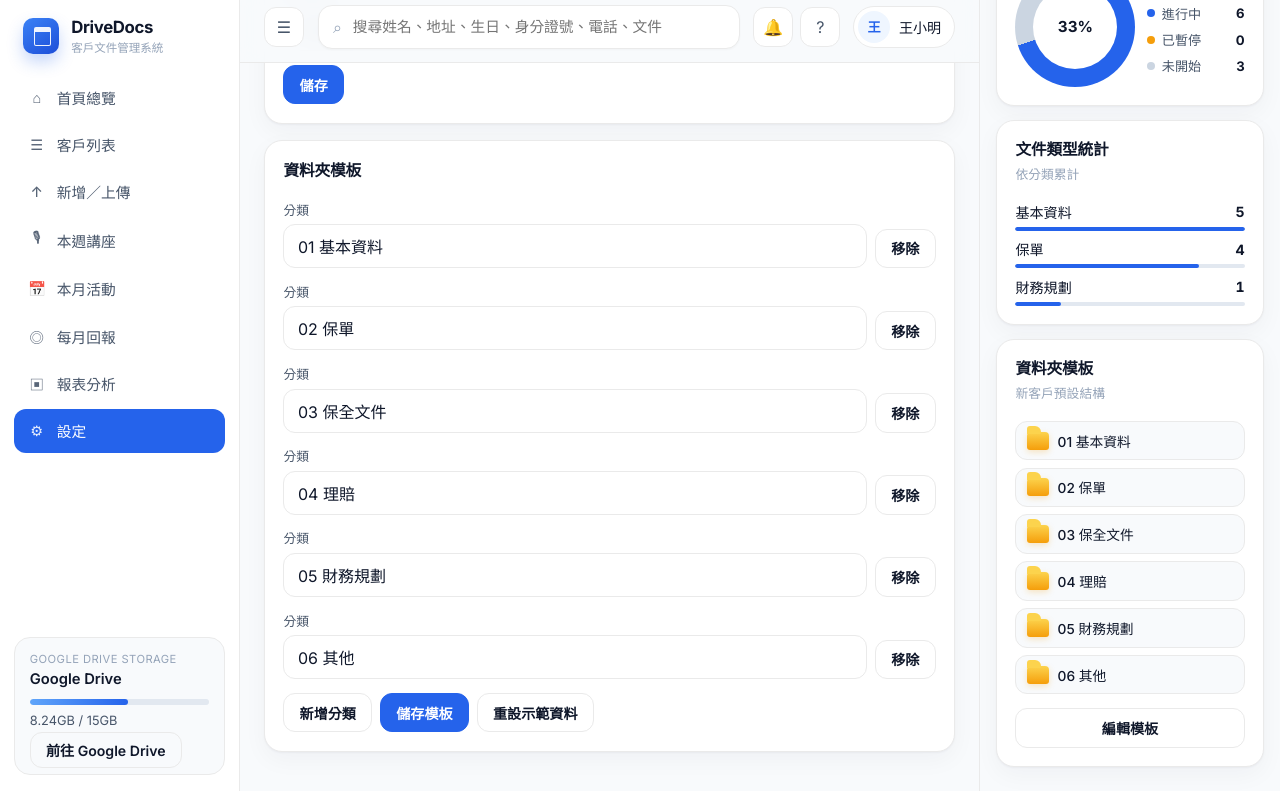
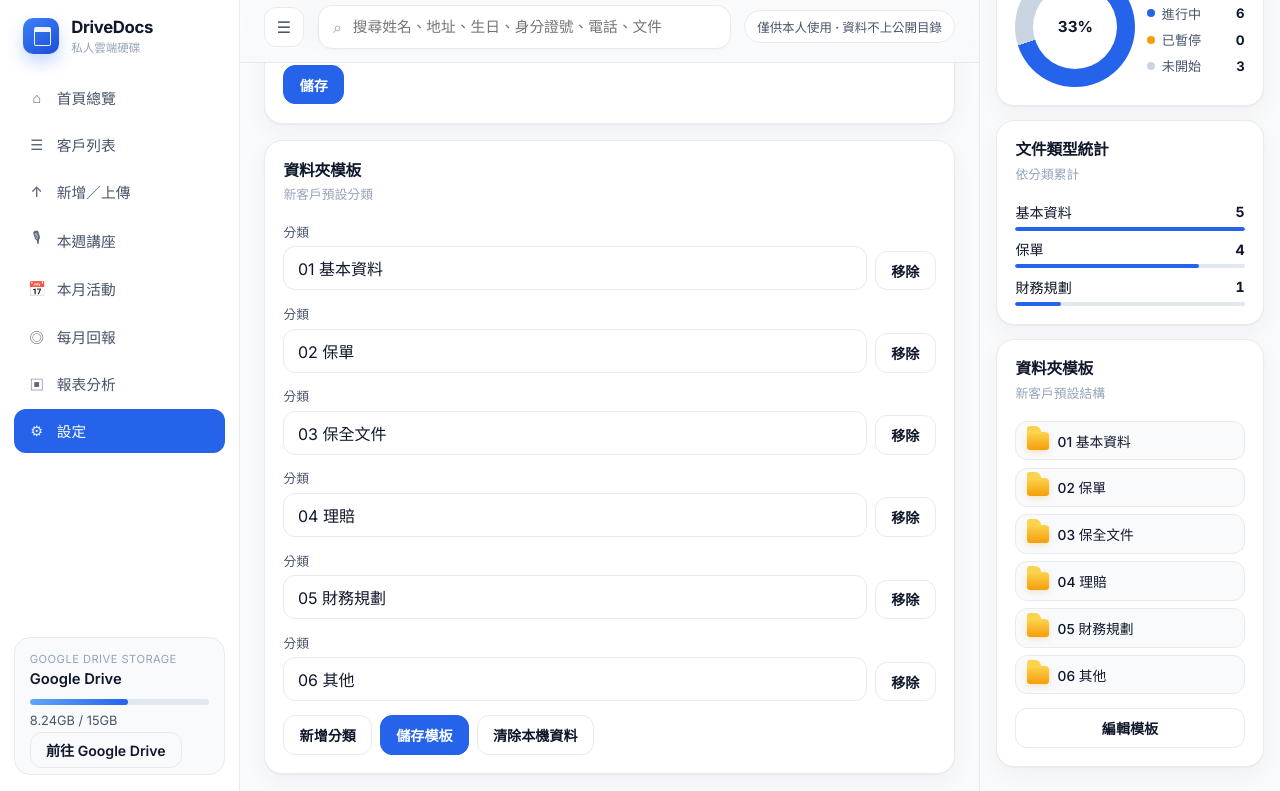
Before and after one commit to sandytai417/drivedocs, a website: page index.html in a window 1280 px wide. Both pictures are taken after a click on the button "編輯模板". Shown: the part 345-1136 px from the top of the page. Drawn offline with Linux system fonts and the light colour scheme.

Commit message:
feat: position DriveDocs as private single-user drive
Remove personal greeting/avatar/admin profile chrome; keep settings to
folder templates only and clarify privacy-first single-owner use.

```diff
--- a/css/styles.css
+++ b/css/styles.css
@@ -236,6 +236,17 @@ a { color: var(--primary); text-decoration: none; }
   font-size: 0.82rem;
 }
 .user__name { font-size: 0.88rem; font-weight: 500; padding-right: 0.25rem; }
+
+.privacy-chip {
+  font-size: 0.78rem;
+  font-weight: 550;
+  color: var(--ink-soft);
+  background: var(--card);
+  border: 1px solid var(--line);
+  border-radius: 999px;
+  padding: 0.4rem 0.75rem;
+  white-space: nowrap;
+}
 
 .demo-banner {
   margin: 0.85rem 1.5rem 0;
--- a/index.html
+++ b/index.html
@@ -18,7 +18,7 @@
         <div class="logo" aria-hidden="true"></div>
         <div>
           <div class="sidebar__name">DriveDocs</div>
-          <div class="sidebar__tag">客戶文件管理系統</div>
+          <div class="sidebar__tag">私人雲端硬碟</div>
         </div>
       </div>
 
@@ -69,16 +69,11 @@
           <input type="search" id="global-search" placeholder="搜尋姓名、地址、生日、身分證號、電話、文件" autocomplete="off">
         </div>
         <div class="topbar__right">
-          <button type="button" class="icon-btn" title="通知" aria-label="通知">🔔</button>
-          <button type="button" class="icon-btn" title="說明" aria-label="說明">?</button>
-          <div class="user">
-            <span class="avatar">王</span>
-            <span class="user__name">王小明</span>
-          </div>
+          <span class="privacy-chip">僅供本人使用 · 資料不上公開目錄</span>
         </div>
       </header>
 
-      <div class="demo-banner">GitHub Pages Demo · 資料存在本機 · 正式版接 Google Drive 見 <code>apps-script/</code></div>
+      <div class="demo-banner">私人單人版 Demo · 本機瀏覽器資料 · 不需填寫個人簡介／帳號介紹</div>
       <main class="main" id="content"></main>
     </div>
 
--- a/js/app.js
+++ b/js/app.js
@@ -51,6 +51,10 @@
     if (h < 12) return '早安';
     if (h < 18) return '午安';
     return '晚安';
+  }
+
+  function privacyBlurb() {
+    return '專為一人使用的私人雲端硬碟介面，不需設定個人資料介紹。';
   }
 
   function animateBars(root) {
@@ -170,8 +174,8 @@
 
     content.innerHTML =
       '<section class="greeting">' +
-        '<h1>' + greetingText() + '，王小明！</h1>' +
-        '<p>以下是您今天的工作總覽</p>' +
+        '<h1>' + greetingText() + '</h1>' +
+        '<p>' + privacyBlurb() + '</p>' +
       '</section>' +
 
       '<div class="overview">' +
@@ -945,23 +949,23 @@
   function renderSettings(content) {
     var s = DriveDocsStore.getSettings();
     content.innerHTML =
-      '<section class="greeting"><h1>設定</h1><p>資料夾模板與命名規則</p></section>' +
+      '<section class="greeting"><h1>設定</h1><p>僅調整資料夾模板與 Drive 根目錄命名 · 無個人簡介設定</p></section>' +
       '<div class="stack">' +
         '<section class="card"><div class="card__bd">' +
           '<div class="field"><label>根目錄名稱</label><input id="s-root" value="' + escapeHtml(s.rootFolderName) + '"></div>' +
           '<div class="field"><label>命名規則</label><input id="s-naming" value="' + escapeHtml(s.namingRule) + '"></div>' +
           '<button type="button" class="btn btn--primary" id="btn-save-settings">儲存</button>' +
         '</div></section>' +
-        '<section class="card"><div class="card__hd"><div><h2 class="card__title">資料夾模板</h2></div></div><div class="card__bd">' +
+        '<section class="card"><div class="card__hd"><div><h2 class="card__title">資料夾模板</h2><p class="card__sub">新客戶預設分類</p></div></div><div class="card__bd">' +
           '<div id="cat-editor">' + s.categories.map(function (cat) {
             return '<div class="field" style="display:grid;grid-template-columns:1fr auto;gap:0.5rem;align-items:end">' +
               '<div><label>分類</label><input value="' + escapeHtml(cat) + '"></div>' +
               '<button type="button" class="btn btn--ghost btn-rm">移除</button></div>';
           }).join('') + '</div>' +
-          '<div style="display:flex;gap:0.5rem;margin-top:0.5rem">' +
+          '<div style="display:flex;gap:0.5rem;margin-top:0.5rem;flex-wrap:wrap">' +
             '<button type="button" class="btn" id="btn-add-cat">新增分類</button>' +
             '<button type="button" class="btn btn--primary" id="btn-save-cats">儲存模板</button>' +
-            '<button type="button" class="btn" id="btn-reset">重設示範資料</button>' +
+            '<button type="button" class="btn" id="btn-reset">清除本機資料</button>' +
           '</div></div></section></div>';
 
     $('btn-add-cat').onclick = function () {
@@ -988,7 +992,7 @@
     };
     $('btn-reset').onclick = function () {
       DriveDocsStore.resetDemo();
-      toast('已重設示範資料');
+      toast('已清除並重建本機資料');
       setPage('dashboard');
     };
   }
--- a/js/store.js
+++ b/js/store.js
@@ -45,8 +45,7 @@
       settings: {
         rootFolderName: '客戶資料',
         namingRule: '{name}',
-        categories: DEFAULT_CATEGORIES.slice(),
-        admins: ['demo@local']
+        categories: DEFAULT_CATEGORIES.slice()
       },
       customers: [],
       files: {},
@@ -304,7 +303,6 @@
         s.settings.categories = data.categories.map(function (c) { return String(c).trim(); }).filter(Boolean);
         s.customers.forEach(function (c) { refreshCustomer(s, c.id); });
       }
-      if (data.admins) s.settings.admins = data.admins;
       save(s);
       return s.settings;
     },
```
